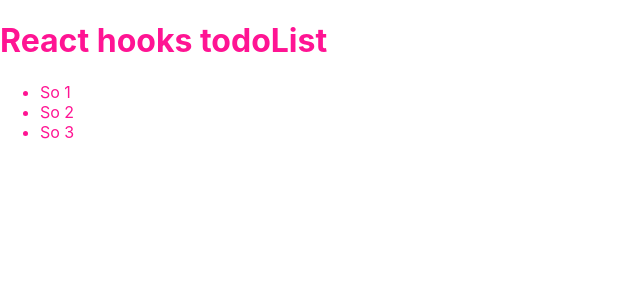
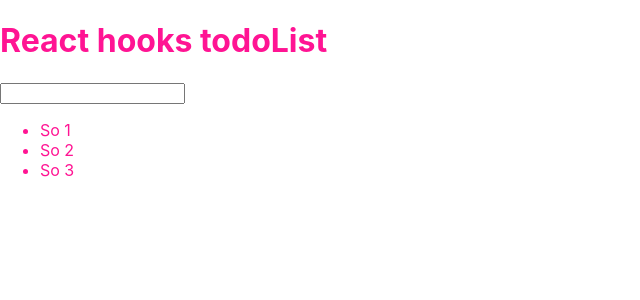
Before and after one commit to sondinhcao90/react-hook-basic, a React (Create React App) app: page / in a window 1280 px wide. Shown: the top 300 px of the page, without its empty margins (0-640 px from the left). Built offline with nearby package versions, Linux system fonts and the light colour scheme.

Commit message:
todoform input example

```diff
--- a/src/App.js
+++ b/src/App.js
@@ -1,5 +1,6 @@
 import { useState } from 'react';
 import './App.scss';
+import TodoForm from './components/TodoForm';
 import TodoList from './components/TodoList';
 
 function App() {
@@ -9,7 +10,6 @@
     { id: 3, title: 'So 3' }]);
 
   function handleTodoClick(todo) {
-    console.log(todo);
     const index = todoList.findIndex(x => x.id === todo.id);
     if (index < 0) return;
 
@@ -18,9 +18,20 @@
     setTodoList(newTodoList);
   }
 
+  function handleTodoFormSubmit(formValue) {
+    const newTodo = {
+      id: todoList.length + 1,
+      ...formValue,
+    }
+    const newTodoList = [...todoList];
+    newTodoList.push(newTodo);
+    setTodoList(newTodoList);
+  }
+
   return (
     <div className="App">
       <h1>React hooks todoList</h1>
+      <TodoForm onSubmit={handleTodoFormSubmit} />
       <TodoList todos={todoList} onTodoClick={handleTodoClick} />
     </div>
   );
--- /dev/null
+++ b/src/components/TodoForm/index.jsx
@@ -0,0 +1,41 @@
+import React, { useState } from 'react';
+import PropTypes from 'prop-types';
+
+TodoForm.propTypes = {
+    onSubmit: PropTypes.func,
+};
+
+TodoForm.defaultProps = {
+    onSubmit: null,
+
+}
+
+function TodoForm(props) {
+    const { onSubmit } = props;
+    const [value, setValue] = useState('');
+
+    function handleValueChange(e) {
+        console.log('e = ', e.target.value);
+        setValue(e.target.value);
+    }
+
+    function handleSubmit(e) {
+        //prevent reload browser
+        e.preventDefault();
+        if (onSubmit == null) return;
+        const formValue = {
+            title: value,
+        };
+        onSubmit(formValue);
+        //reset form
+        setValue('');
+    }
+
+    return (
+        <form onSubmit={handleSubmit}>
+            <input type={Text} value={value} onChange={handleValueChange} />
+        </form>
+    );
+}
+
+export default TodoForm;
```
